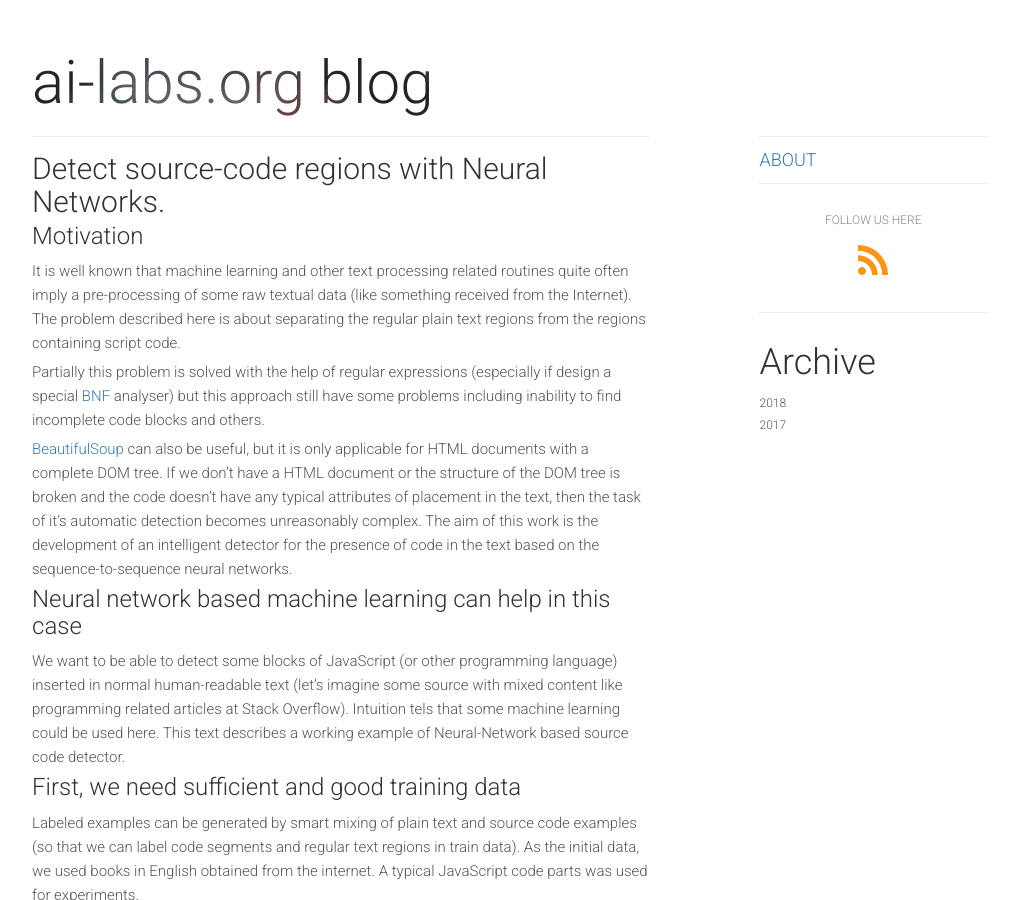
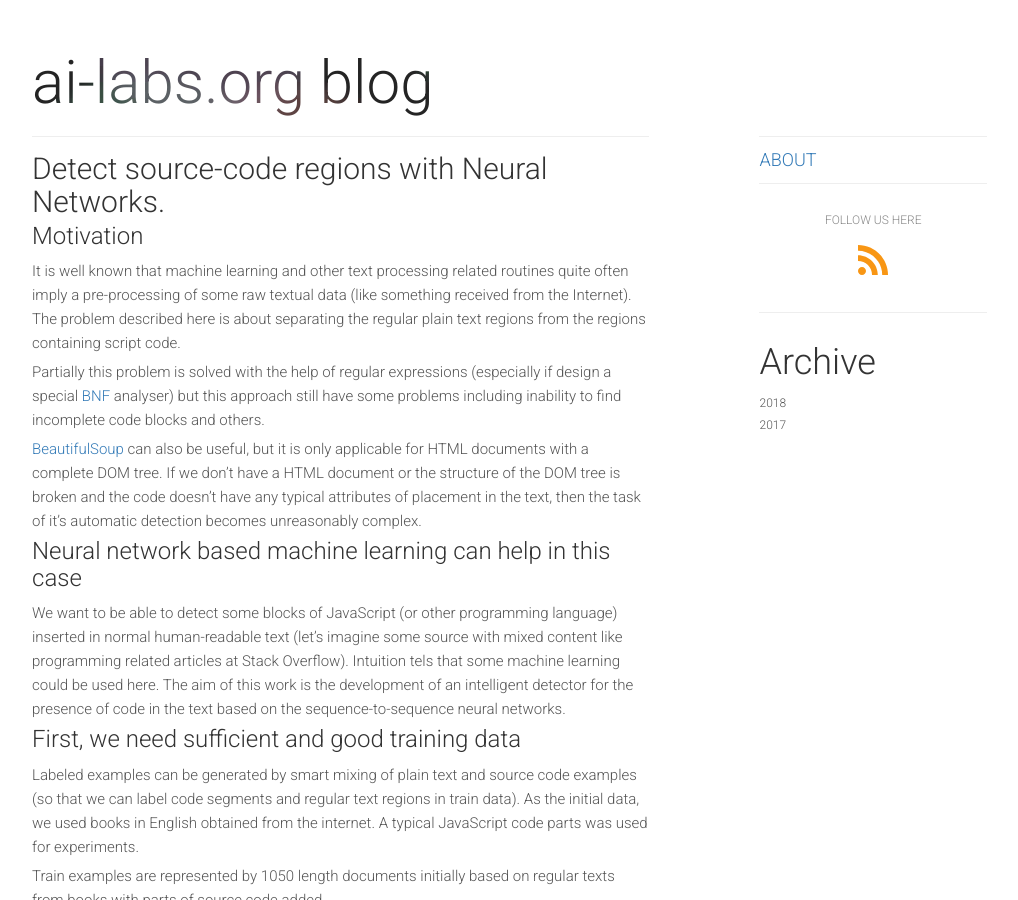
Before and after one commit to ai-labs/ai-labs.github.io, a Jekyll site: the page built from _posts/2018-07-20-NN-based-code-detector-in-raw-text.md, in a window 1280 px wide and 900 px high. Shown: the whole window, without its empty margins (138-1156 px from the left). Built offline with Jekyll 4.4.1, drawn with Linux system fonts in a browser that asks for light colours.

Commit message:
Update 2018-07-20-NN-based-code-detector-in-raw-text.md

```diff
--- a/_posts/2018-07-20-NN-based-code-detector-in-raw-text.md
+++ b/_posts/2018-07-20-NN-based-code-detector-in-raw-text.md
@@ -22,16 +22,15 @@ but this approach still have some problems including inability to find incomplet
 but it is only applicable for HTML documents with a complete DOM tree. If we don't have a
 HTML document or the structure of the DOM tree is broken and the code doesn't have any
 typical attributes of placement in the text, then the task of it's automatic detection
-becomes unreasonably complex. The aim of this work is the development of an intelligent
-detector for the presence of code in the text based on the sequence-to-sequence neural
-networks.
+becomes unreasonably complex.
 
 ### Neural network based machine learning can help in this case
 We want to be able to detect some blocks of JavaScript (or other programming language) inserted in normal
 human-readable text (let's imagine some source with mixed content like
 programming related articles at Stack Overflow). Intuition tels that some machine learning could be used here.
-This text describes a working example of Neural-Network based source code detector.
-
+The aim of this work is the development of an intelligent
+detector for the presence of code in the text based on the sequence-to-sequence neural
+networks.
 
 ### First, we need sufficient and good training data
 Labeled examples can be generated by smart mixing of plain text and source code examples (so that we can label
```
